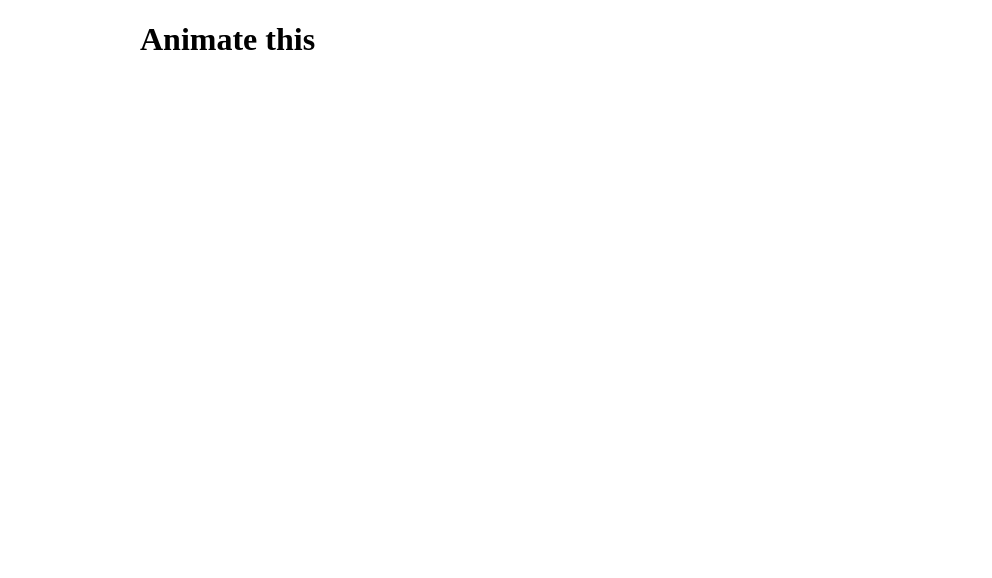
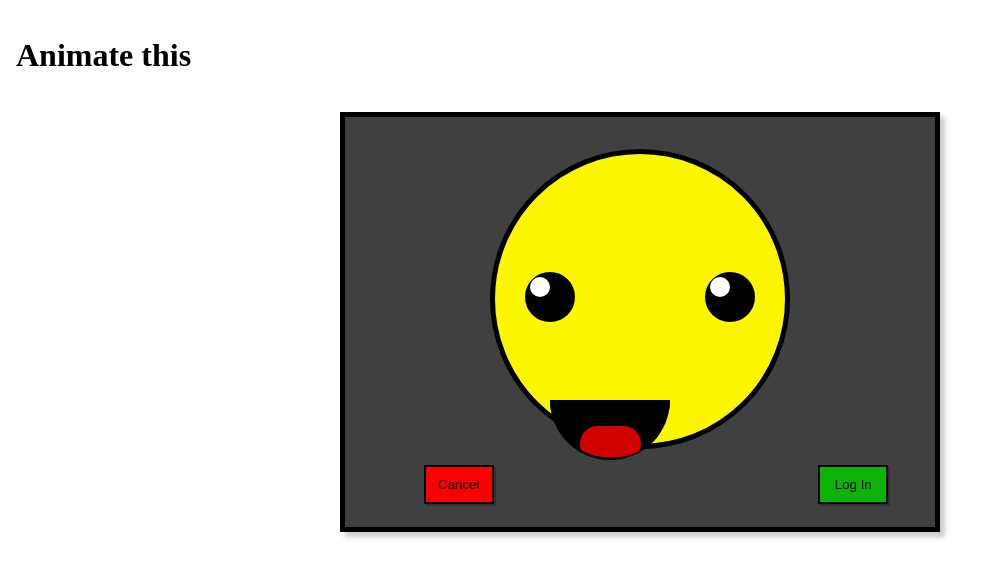
Before and after one commit to rhovell/login-form, a plain HTML site: page index.html in a window 1280 px wide. Shown: the whole page, without its empty margins (0-992 px from the left). Drawn offline with nearby package versions, Linux system fonts and the light colour scheme.

Commit message:
smiley face

```diff
--- a/css/normalise.css
+++ b/css/normalise.css
@@ -3,12 +3,21 @@ main styling
 */
 html,
 body {
-  margin-left: auto;
-  margin-right: auto;
-  max-width: 100%;
+  width: 100%;
+  height: 100%;
+  max-width: 100vw;
+  max-height: 100vh;
+  margin: 0;
+  padding: 0;
 }
+:before,
+:after,
+div {
+  box-sizing: border-box;
+}
+
 body {
-  width: 1000px;
+  /* width: 1000px; */
   font-family: /*'Roboto Slab', serif;*/
 
 }
@@ -44,6 +53,143 @@ header styling
 */
 header {
   max-width: 100%;
+  padding: 1em;
+}
+.login-form {
+  width: 60%;
+  max-width: 600px;
+  border: 5px solid black;
+  background-color: #404040;
+  box-shadow: 5px 5px 5px #ccc;
+  margin: auto;
+  padding: 2em;
+  height: 420px;
+}
+/* face */
+.face {
+  border-radius: 360px;
+  border: 5px solid black;
+  width: 300px;
+  height: 300px;
+  margin: auto;
+}
+.face.happy {
+  background-color: rgb(250, 247, 0);
+  -webkit-transition: background-color 1000ms linear;
+  -ms-transition: background-color 1000ms linear;
+  transition: background-color 1000ms linear;
+}
+.face.sad {
+  background-color: rgb(250, 0, 0);
+  -webkit-transition: background-color 1000ms linear;
+  -ms-transition: background-color 1000ms linear;
+  transition: background-color 1000ms linear;
+}
+.face.ecstatic {
+  animation-name: bounce;
+  animation-duration: 2s;
+  animation-iteration-count: infinite;
+  animation-timing-function: ease-in-out;
+  /* position: absolute; */
+
+}
+@keyframes bounce {
+  from {margin-top:  auto;}
+  to {margin-top:  50px;}
+}
+.eye {
+  border-radius: 360px;
+  border: 5px solid black;
+  width: 50px;
+  height: 50px;
+  background-color: black;
+  position: absolute;
+  z-index: 100;
+  top: 34%;
+}
+.eye.left {
+  left: 41%;
+  /* top: 34%; */
+}
+.eye.right {
+  right: 41%;
+}
+.eye.wink {
+  top: 40%;
+  height: 10px;
+}
+.eye.wink .inner-eye {
+  display: none;
+}
+.inner-eye {
+  border-radius: 360px;
+  border: 5px solid white;
+  width: 20px;
+  height: 20px;
+  background-color: white;
+  position: absolute;
+  z-index: 101;
+  transition-property: top, left;
+  transition-duration: 200ms;
+  transition-timing-function: ease-in;
+}
+.eye.left .inner-eye,
+.eye.right .inner-eye  {
+
+}
+.mouth {
+  width: 120px;
+  border-bottom-left-radius: 310px;
+  border-bottom-right-radius: 310px;
+  border: 10px solid black;
+  height: 60px;
+  position: absolute;
+  z-index: 100;
+  left: 43%;
+  top: 50%;
+  background-color: black;
+}
+.inner-mouth {
+  width: 61px;
+  border: 10px solid rgb(209, 2, 2);
+  height: 35px;
+  background-color: rgb(209, 2, 2);
+  clip-path: ellipse(41px 23px at 31px 8px);
+  position: absolute;
+  top: 41%;
+  border-radius: 300px;
+  left: 20%;
+}
+form {
+  padding: 1em;
+  display: inline-flex;
+  width: 100%;
+}
+.column {
+  width: 50%;
+}
+button {
+  background-color: rgb(11, 180, 7);
+  color: #000000;
+  border: 2px solid black;
+  padding: 10px;
+  box-shadow: 2px 2px #303030;
+  width: 70px;
+}
+button:hover {
+  transform: translateY(4px);
+}
+button.cancel:hover {
+
+}
+button.cancel {
+  background-color: rgb(250, 0, 0);
+  transition-timing-function: ease-in-out;
+  margin-right: 50%;
+}
+
+button.login {
+  margin-left: 50%;
 }
 /*
 footer styling
--- a/index.html
+++ b/index.html
@@ -17,7 +17,7 @@
 <!-- <link href="https://fonts.googleapis.com/css?family=Roboto+Slab" rel="stylesheet"> -->
 
 <!-- page title -->
-<title>Animation</title>
+<title>Animated Login Form</title>
 <!-- end of head -->
 </head>
 <!-- start of body -->
@@ -31,6 +31,34 @@
 <!-- start of main area -->
 <main>
 
+  <div class="login-form container">
+    <div class="animation-container">
+      <div class="face happy">
+        <div class="eye left">
+          <div class="inner-eye">
+          </div>
+        </div>
+        <div class="eye right">
+          <div class="inner-eye">
+          </div>
+        </div>
+        <div class="mouth happy">
+          <div class="inner-mouth">
+          </div>
+        </div>
+      </div>
+    </div>
+    <div class="form-container">
+      <form>
+        <div class="cancel-container column">
+          <button class="cancel" value="Cancel">Cancel</button>
+        </div>
+        <div class="login-container column">
+          <button class="login" value="Log In">Log In</button>
+        </div>
+      </form>
+    </div>
+  </div>
   <!-- end of main area -->
 </main>
 
--- a/java/java.js
+++ b/java/java.js
@@ -0,0 +1,46 @@
+var body = $('body')
+var face = $('.face');
+var eyes = $('.eye');
+var innerEyes = $('.inner-eye');
+var mouth = $('.mouth');
+var innerMouth = $('.inner-mouth');
+var cancel = $('.cancel-container');
+var login = $('.login')
+
+body.mousemove(function(e){
+  // console.log("x="+ e.pageX)
+  // console.log("y="+ e.pageY)
+  if(e.pageX <= 415){
+    var leftValue = 0;
+    // leftValue;
+  } else {
+    leftValue = 20;
+  }
+  if(e.pageY <= 245){
+    var topValue = 0;
+    // topValue;
+  } else {
+    topValue = 22;
+  }
+  if((e.pageY >= 112 && e.pageY < 410) && (e.pageX >= 260 && e.pageX < 570)){
+    leftValue = 10;
+    topValue = 10;
+  }
+  innerEyes.css({
+   left:  leftValue,
+   top:   topValue
+  });
+});
+
+cancel.mouseover(function(event){
+  face.toggleClass('happy sad')
+})
+cancel.mouseout(function(event){
+  face.toggleClass('happy sad')
+})
+
+login.on('click', function(event){
+  event.preventDefault();
+  eyes.addClass('wink')
+  face.addClass('ecstatic')
+})
```
Also changed, not shown: 1 other file.
